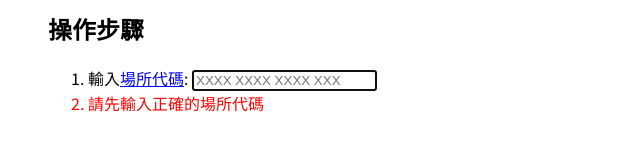
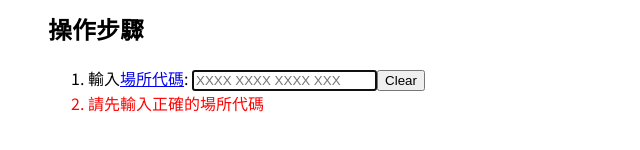
Before and after one commit to VdustR/ays1922, a React (Create React App) app: page /h in a window 1280 px wide. Shown: the part 184-334 px from the top of the page, without its empty margins (0-640 px from the left). Built offline with nearby package versions, Linux system fonts and the light colour scheme.

Commit message:
format location code as 15 length number

```diff
--- a/src/App.tsx
+++ b/src/App.tsx
@@ -1,5 +1,4 @@
 import { css } from "@emotion/css";
-import chunk from "lodash/chunk";
 import { Fragment, useEffect, useMemo } from "react";
 import {
   BrowserRouter,
@@ -9,6 +8,7 @@ import {
   useHistory,
   useParams,
 } from "react-router-dom";
+import { formatDisplayLocationCode, formatLocationCode } from "utils";
 import Template from "./Template";
 import v1En from "./v1/en.jpeg";
 import v1Zh from "./v1/zh.jpeg";
@@ -28,14 +28,11 @@ function Home() {
   const history = useHistory();
   const { locationCode = "" } = useParams<{ locationCode: string }>();
   const displayLocationCode = useMemo(
-    () =>
-      chunk(locationCode.replace(/\s/g, "").split(""), 4)
-        .map((arr) => arr.join(""))
-        .join(" "),
+    () => formatDisplayLocationCode(locationCode),
     [locationCode]
   );
   const cleanLocationCode = useMemo(
-    () => locationCode.replace(/\s/g, ""),
+    () => formatLocationCode(locationCode),
     [locationCode]
   );
   const fill = displayLocationCode.length === 18;
@@ -71,13 +68,20 @@ function Home() {
           <input
             value={displayLocationCode}
             onChange={(e) => {
-              const str = e.target.value.replace(/\s/g, "");
+              const str = formatLocationCode(e.target.value);
               history.replace(`/h/${str}`);
             }}
             maxLength={18}
             placeholder="XXXX XXXX XXXX XXX"
             autoFocus
           />
+          <button
+            onClick={(e) => {
+              history.replace("/h");
+            }}
+          >
+            Clear
+          </button>
         </li>
         {fill ? (
           <li>
--- a/src/Template.tsx
+++ b/src/Template.tsx
@@ -1,10 +1,10 @@
 import { css, cx } from "@emotion/css";
 import { saveAs } from "file-saver";
 import { toBlob } from "html-to-image";
-import chunk from "lodash/chunk";
 import QRCode from "qrcode";
 import { useEffect, useMemo, useState } from "react";
 import { useHistory, useParams } from "react-router-dom";
+import { formatDisplayLocationCode, formatLocationCode } from "utils";
 import escapeHtml from "utils/escape";
 
 const cssFrame = css`
@@ -119,19 +119,20 @@ function App({
   classNameCount,
 }: AppProps) {
   const history = useHistory();
-  const { locationCode: cleanLocationCode } =
+  const { locationCode: oriLocationCode } =
     useParams<{ locationCode: string }>();
+  const cleanLocationCode = useMemo(
+    () => formatLocationCode(oriLocationCode),
+    [oriLocationCode]
+  );
   useEffect(() => {
-    if (cleanLocationCode.length !== 15) {
+    if (!oriLocationCode.match(/^\d{15}$/)) {
       alert("請輸入正確的場所代碼");
       history.replace("/");
     }
-  }, [cleanLocationCode.length, history]);
+  }, [cleanLocationCode.length, history, oriLocationCode]);
   const locationCode = useMemo(
-    () =>
-      chunk(cleanLocationCode.replace(/\s/g, "").split(""), 4)
-        .map((arr) => arr.join(""))
-        .join(" "),
+    () => formatDisplayLocationCode(cleanLocationCode),
     [cleanLocationCode]
   );
   const fill = locationCode.length === 18;
--- /dev/null
+++ b/src/utils.ts
@@ -0,0 +1,10 @@
+import chunk from "lodash/chunk";
+import flow from "lodash/flow";
+
+export const formatLocationCode = (str: string) => str.replace(/[^\d]/g, "");
+export const formatDisplayLocationCode = (str: string) =>
+  flow(formatLocationCode, (str: string) =>
+    chunk(str, 4)
+      .map((arr) => arr.join(""))
+      .join(" ")
+  )(str);
```
